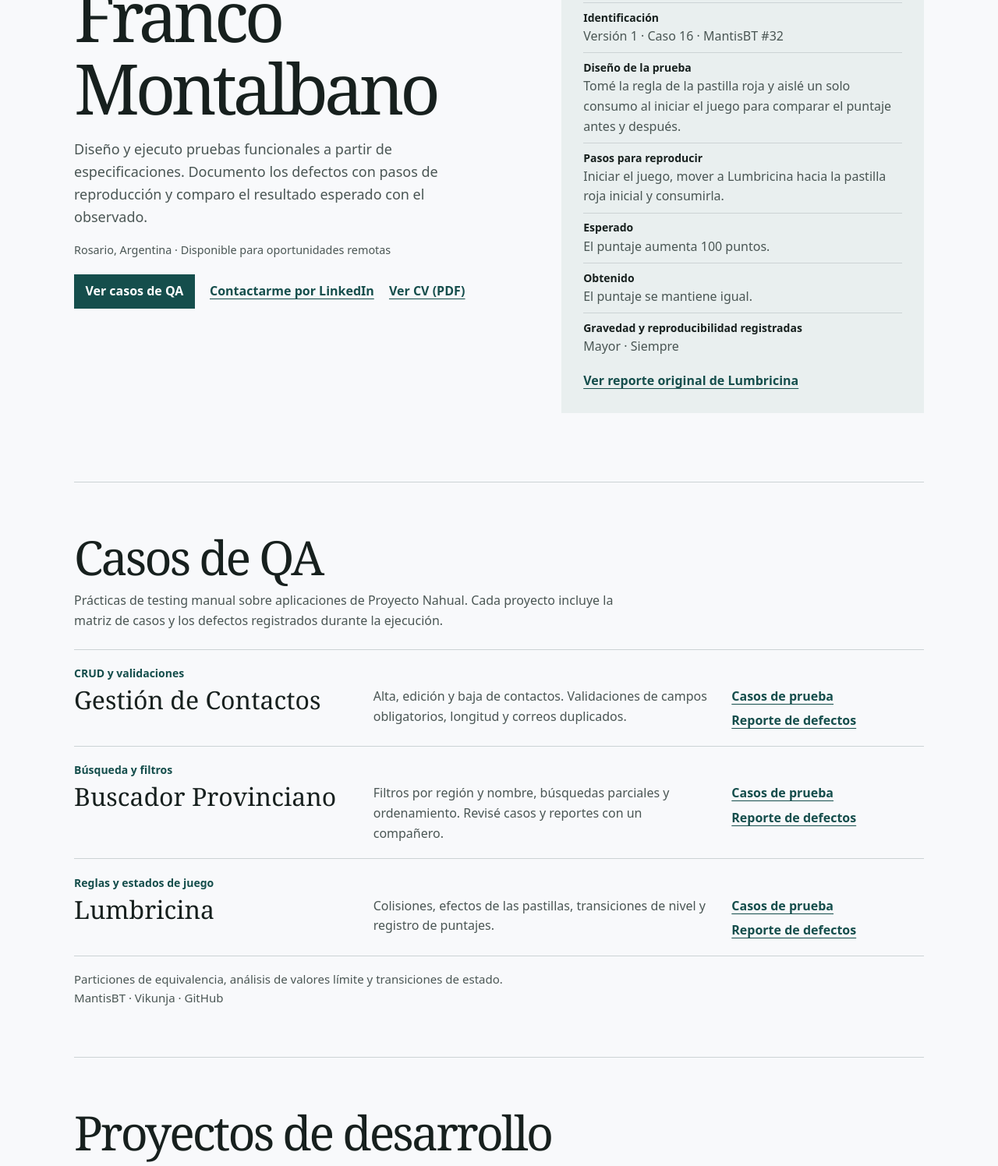
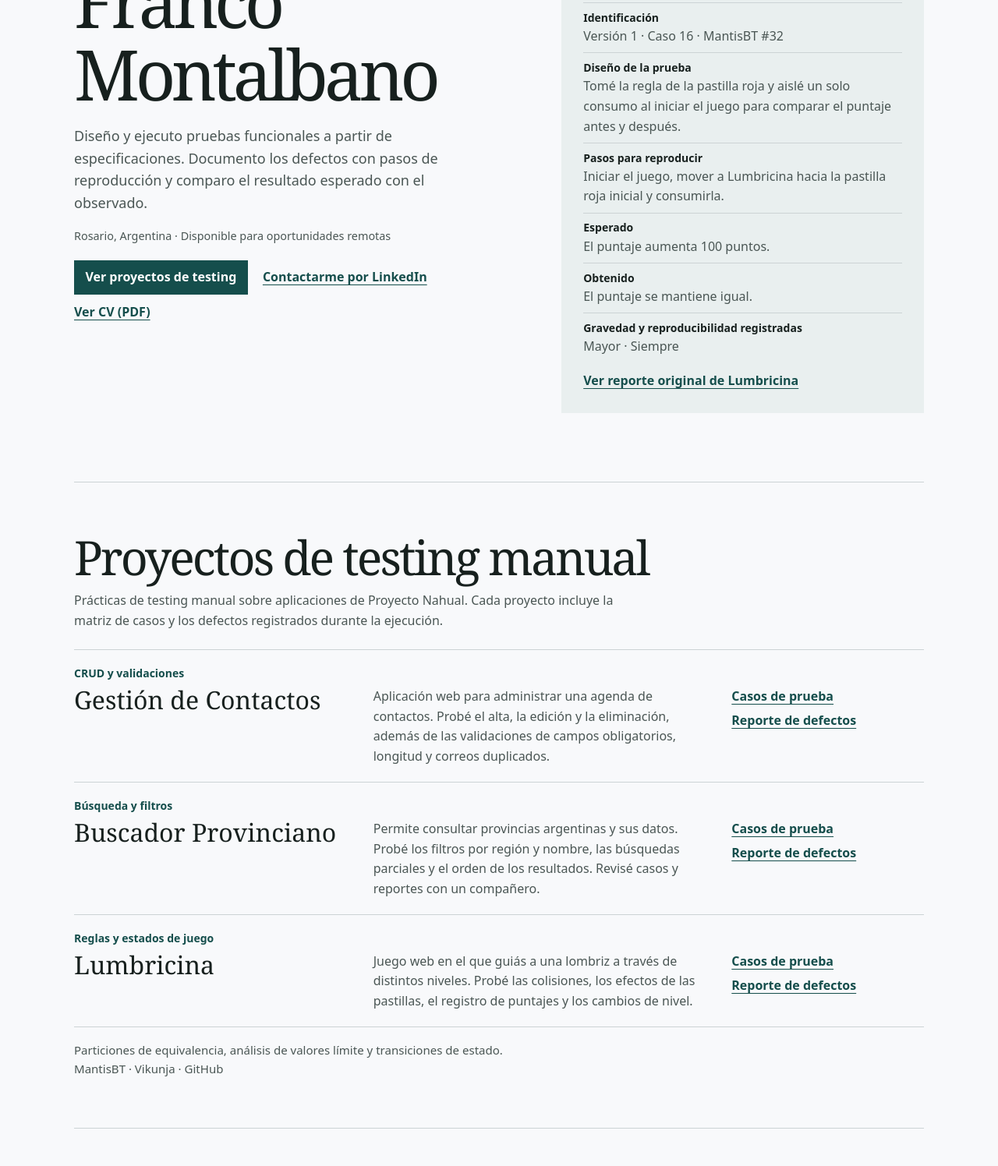
Before and after one commit to francoemontalbano/proyectos-qa, a plain HTML site: page docs/index.html in a window 1280 px wide. Shown: the part 344-1840 px from the top of the page at 78% size. Drawn offline with Linux system fonts and the light colour scheme.

Commit message:
Publicar portfolio de QA Manual Junior

```diff
--- a/docs/index.html
+++ b/docs/index.html
@@ -12,7 +12,7 @@
   <header class="wrap top">
     <a class="identity" href="#contenido">Franco Montalbano</a>
     <nav aria-label="Principal">
-      <a href="#pruebas">Casos de QA</a>
+      <a href="#pruebas">Testing manual</a>
       <a href="#desarrollo">Desarrollo</a>
       <a href="#contacto">Contacto</a>
     </nav>
@@ -25,7 +25,7 @@
         <p class="intro">Diseño y ejecuto pruebas funcionales a partir de especificaciones. Documento los defectos con pasos de reproducción y comparo el resultado esperado con el observado.</p>
         <p class="availability">Rosario, Argentina · Disponible para oportunidades remotas</p>
         <div class="actions">
-          <a class="button" href="#pruebas">Ver casos de QA</a>
+          <a class="button" href="#pruebas">Ver proyectos de testing</a>
           <a class="button secondary" href="https://www.linkedin.com/in/francomontalbano/" target="_blank" rel="noopener noreferrer">Contactarme por LinkedIn</a>
           <a class="button secondary" href="assets/franco-montalbano-qa.pdf" target="_blank" rel="noopener noreferrer">Ver CV (PDF)</a>
         </div>
@@ -46,25 +46,25 @@
     </section>
 
     <section id="pruebas" class="wrap section" aria-labelledby="qa-title">
-      <h2 id="qa-title">Casos de QA</h2>
+      <h2 id="qa-title">Proyectos de testing manual</h2>
       <p class="section-intro">Prácticas de testing manual sobre aplicaciones de Proyecto Nahual. Cada proyecto incluye la matriz de casos y los defectos registrados durante la ejecución.</p>
       <div class="work-list">
         <article class="work-row">
           <p class="label">CRUD y validaciones</p>
           <h3>Gestión de Contactos</h3>
-          <p>Alta, edición y baja de contactos. Validaciones de campos obligatorios, longitud y correos duplicados.</p>
+          <p>Aplicación web para administrar una agenda de contactos. Probé el alta, la edición y la eliminación, además de las validaciones de campos obligatorios, longitud y correos duplicados.</p>
           <div class="links"><a href="https://github.com/francoemontalbano/proyectos-qa/blob/main/01_Gestion_Contactos/Test%20case%20-%20Contactos%20-%20Franco.csv" target="_blank" rel="noopener noreferrer">Casos de prueba</a><a href="https://github.com/francoemontalbano/proyectos-qa/blob/main/01_Gestion_Contactos/Bugs%20-%20Contactos%20-%20Franco.csv" target="_blank" rel="noopener noreferrer">Reporte de defectos</a></div>
         </article>
         <article class="work-row">
           <p class="label">Búsqueda y filtros</p>
           <h3>Buscador Provinciano</h3>
-          <p>Filtros por región y nombre, búsquedas parciales y ordenamiento. Revisé casos y reportes con un compañero.</p>
+          <p>Permite consultar provincias argentinas y sus datos. Probé los filtros por región y nombre, las búsquedas parciales y el orden de los resultados. Revisé casos y reportes con un compañero.</p>
           <div class="links"><a href="https://github.com/francoemontalbano/proyectos-qa/blob/main/02_Provinciano/Test%20Case%20-%20Provinciano%20-%20Franco.csv" target="_blank" rel="noopener noreferrer">Casos de prueba</a><a href="https://github.com/francoemontalbano/proyectos-qa/blob/main/02_Provinciano/Bugs%20-%20Provinciano%20-%20Franco.csv" target="_blank" rel="noopener noreferrer">Reporte de defectos</a></div>
         </article>
         <article class="work-row">
           <p class="label">Reglas y estados de juego</p>
           <h3>Lumbricina</h3>
-          <p>Colisiones, efectos de las pastillas, transiciones de nivel y registro de puntajes.</p>
+          <p>Juego web en el que guiás a una lombriz a través de distintos niveles. Probé las colisiones, los efectos de las pastillas, el registro de puntajes y los cambios de nivel.</p>
           <div class="links"><a href="https://github.com/francoemontalbano/proyectos-qa/blob/main/03_Lumbricina/Test%20Case%20-%20Lumbricina%20-%20Franco.csv" target="_blank" rel="noopener noreferrer">Casos de prueba</a><a href="https://github.com/francoemontalbano/proyectos-qa/blob/main/03_Lumbricina/Bugs%20-%20Lumbricina%20-%20Franco.csv" target="_blank" rel="noopener noreferrer">Reporte de defectos</a></div>
         </article>
       </div>
```
